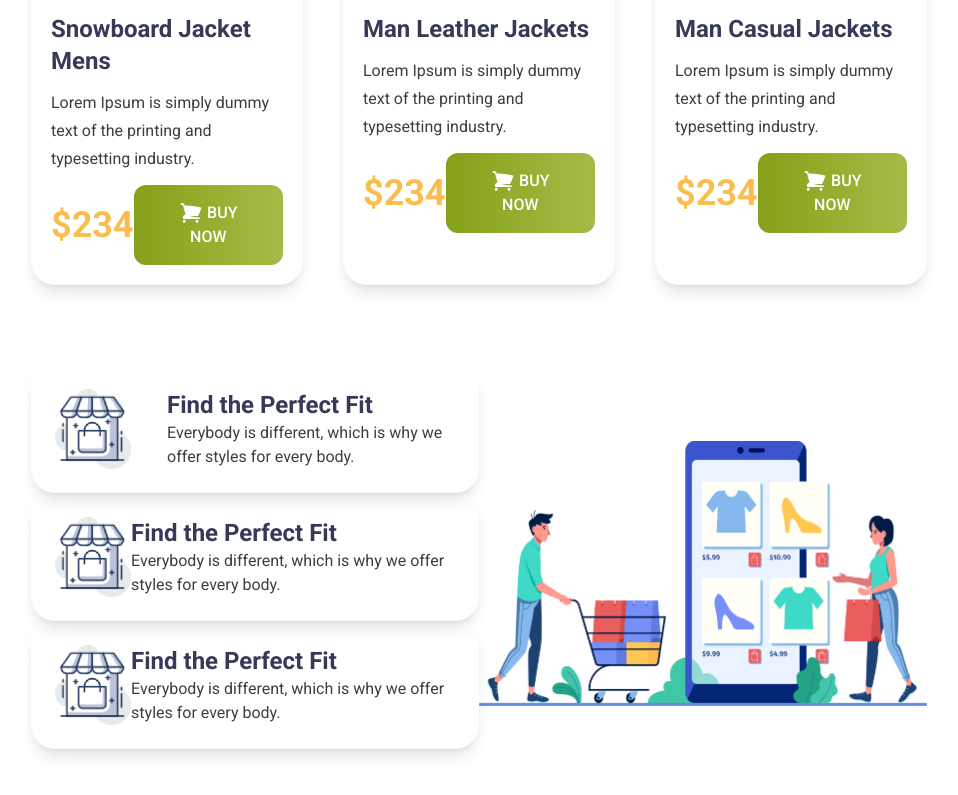
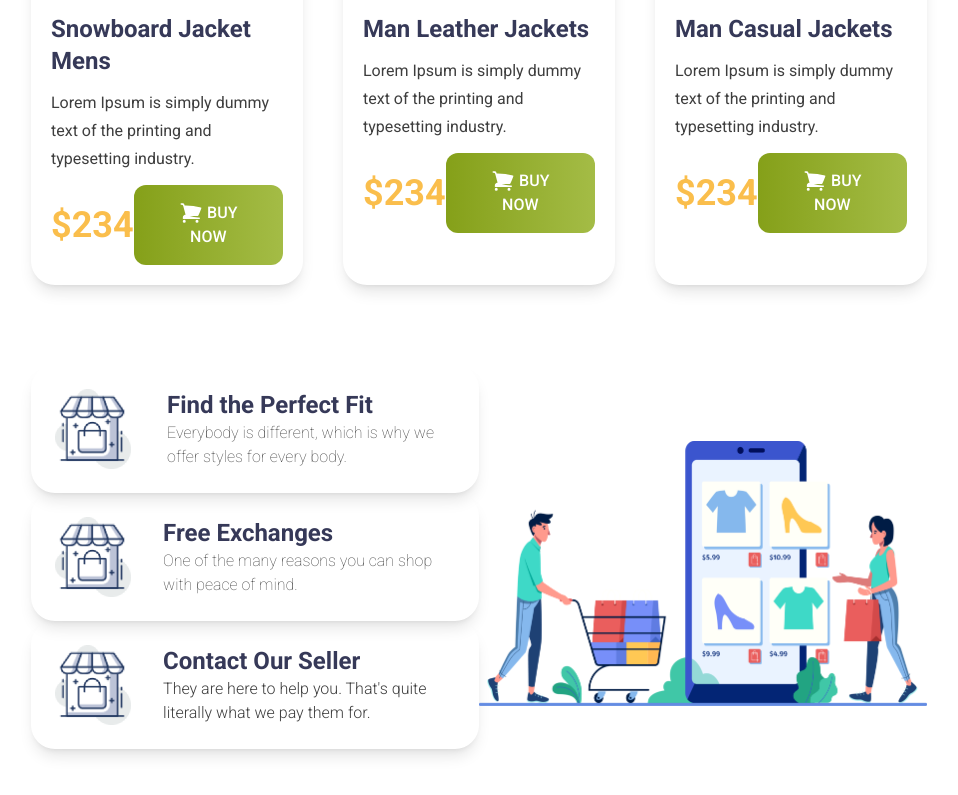
Before and after one commit to Yead191/penguin-fashion, a plain HTML site: page index.html in a window 1280 px wide. Shown: the part 1779-2574 px from the top of the page, without its empty margins (161-1119 px from the left). Drawn offline with nearby package versions, Linux system fonts and the light colour scheme.

Commit message:
final form

```diff
--- a/index.html
+++ b/index.html
@@ -202,28 +202,25 @@
     </main>
     <footer class="my-20 lg:my-20 lg:mx-48 lg:flex  md:flex-row items-center justify-around flex-col-reverse">
         <div class="gap-8 mb-8">
-            <div class="flex items-center justify-between p-6 rounded-3xl shadow-lg gap-x-9">
+            <div class="flex items-center p-6 rounded-3xl shadow-lg gap-x-9">
                 <img class=" max-h-20 " src="icons/house.png" alt="">
                 <div>
                     <h3 class="text-[#363958] text-2xl font-bold">Find the Perfect Fit</h3>
-                    <p class="text-[#3E3E3E] leading-6">Everybody is different, which is why we
-                        offer styles for every body.</p>
+                    <p class="text-[#3E3E3E] leading-6 font-thin">Everybody is different, which is why we offer styles for every body.</p>
                 </div>
             </div>
-            <div class="flex items-center justify-between p-6 rounded-3xl shadow-lg">
+            <div class="flex items-center gap-x-8 p-6 rounded-3xl shadow-lg">
                 <img class=" max-h-20 " src="icons/house.png" alt="">
                 <div>
-                    <h3 class="text-[#363958] text-2xl font-bold">Find the Perfect Fit</h3>
-                    <p class="text-[#3E3E3E] leading-6">Everybody is different, which is why we
-                        offer styles for every body.</p>
+                    <h3 class="text-[#363958] text-2xl font-bold">Free Exchanges</h3>
+                    <p class="text-[#3E3E3E] leading-6 font-thin">One of the many reasons you can shop with peace of mind.</p>
                 </div>
             </div>
-            <div class="flex items-center justify-between p-6 rounded-3xl shadow-lg">
+            <div class="flex items-center gap-x-8 p-6 rounded-3xl shadow-lg">
                 <img class=" max-h-20 " src="icons/house.png" alt="">
                 <div>
-                    <h3 class="text-[#363958] text-2xl font-bold">Find the Perfect Fit</h3>
-                    <p class="text-[#3E3E3E] leading-6">Everybody is different, which is why we
-                        offer styles for every body.</p>
+                    <h3 class="text-[#363958] text-2xl font-bold">Contact Our Seller</h3>
+                    <p class="text-[#3E3E3E] leading-6 font-light">They are here to help you. That's quite literally what we pay them for.</p>
                 </div>
             </div>
 
```
